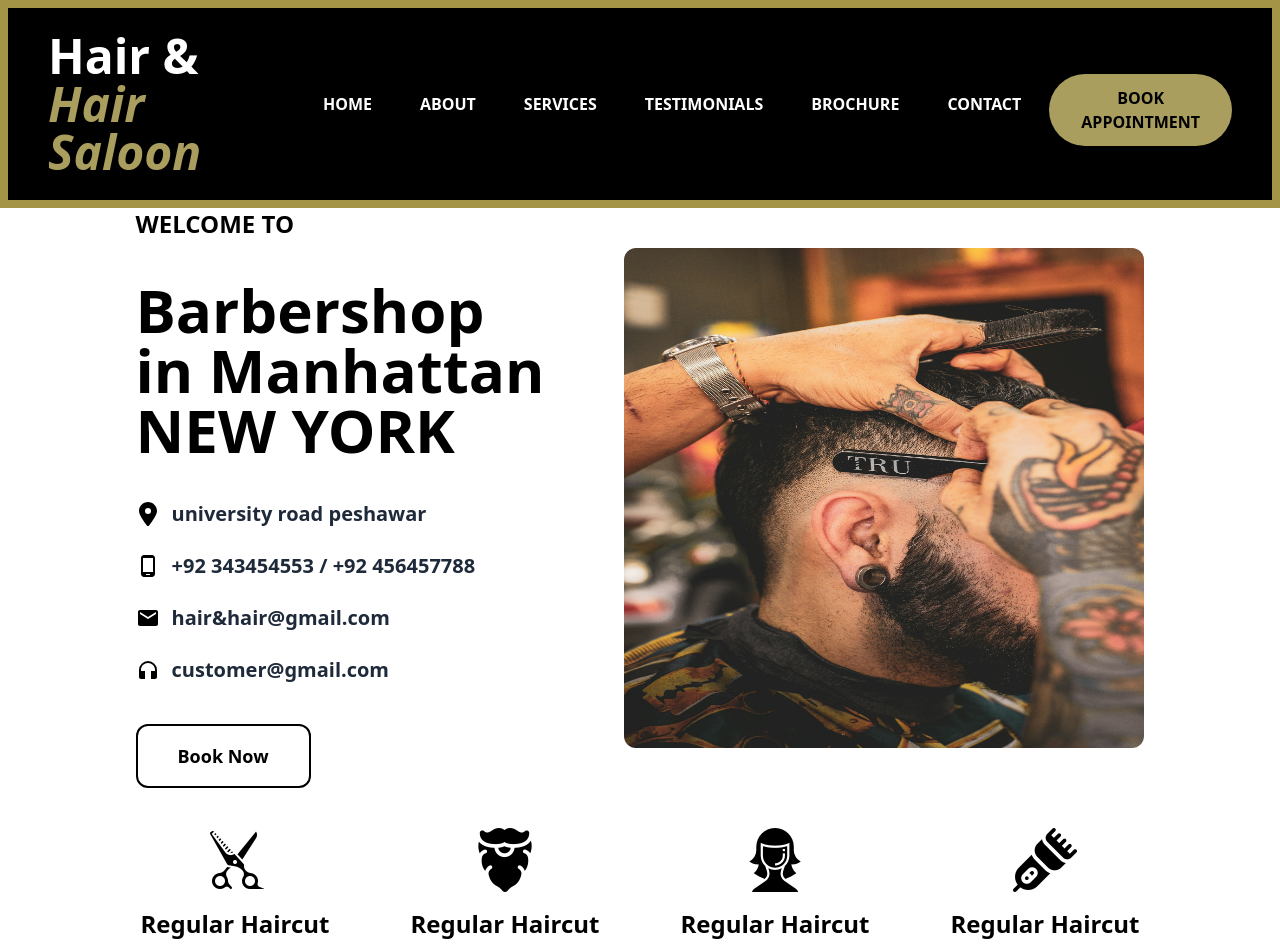
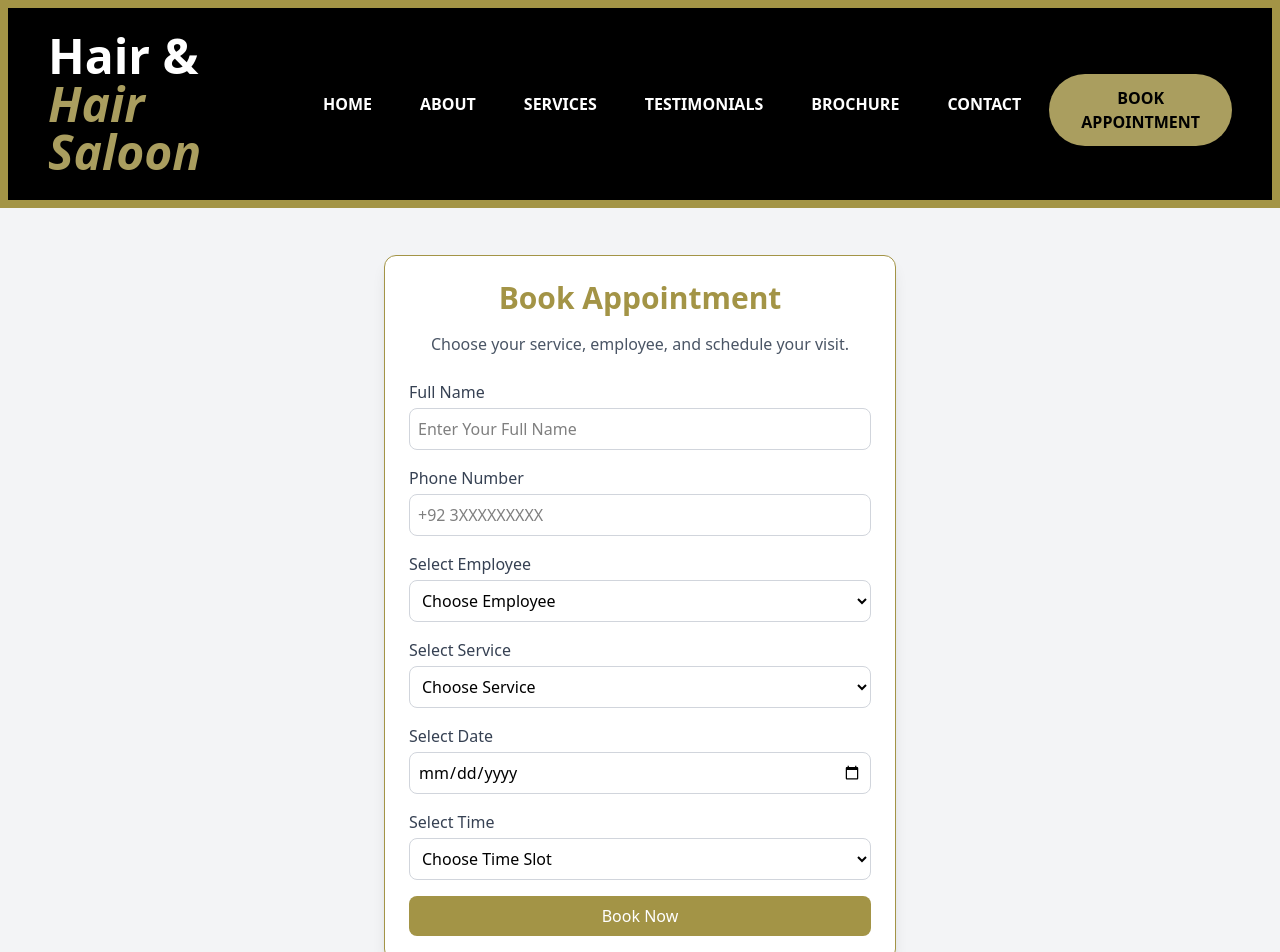
Before and after one commit to furqan934/hair-salon-app, a React (Vite) app in the folder frontend/: page /appointment in a window 1280 px wide. Shown: the top 952 px of the page. Built offline with nearby package versions, Linux system fonts and the light colour scheme.

Commit message:
New Featue Appointment form and Components Brochre was added

```diff
--- a/frontend/src/App.jsx
+++ b/frontend/src/App.jsx
@@ -1,35 +1,29 @@
-import React from 'react'
-// import Navebar from './components/Navebar'
-// import Footer from './components/Footer'
-// import Home from './pages/Home'
-// import Services from './pages/Services'
-// // import Team from './pages/Team'
-// import Dashboard from './pages/Dashboard'
-import { BrowserRouter,Routes,Router,Route } from 'react-router-dom'
-// import Booking from './pages/Booking'
+// export default App;
+import React from "react";
+import { Routes, Route } from "react-router-dom"; // ✅ no Router here
 
-import Header from './components/Header'
-import Hero from './pages/Hero'
-import WhyChoose from './pages/WhyChoose'
-import Pricing from './pages/Pricing'
-
+import Header from "./components/Header";
+import Hero from "./pages/Hero";
+import WhyChoose from "./pages/WhyChoose";
+import Pricing from "./pages/Pricing";
+import Appointment from "./components/Appointment";
+import Brochure from "./components/Brochure"
 
 const App = () => {
   return (
     <>
-    <div className=''>
       <Header />
-      <Hero />
-      <WhyChoose/>
-      <Pricing/>
-      {/* <Services />
-      <Team />
-      <Booking />
-      <Dashboard />
-      <Footer /> */}
-    </div>
+
+      <Routes>
+        <Route path="/" element={<Hero />} />
+        <Route path="/hero" element={<Hero />} />
+        <Route path="/whyChoose" element={<WhyChoose />} />
+        <Route path="/pricing" element={<Pricing />} />
+        <Route path="/appointment" element={<Appointment />} />
+        <Route path="/brochure" element={<Brochure />} />
+      </Routes>
     </>
-  )
-}
+  );
+};
 
-export default App
+export default App;
--- /dev/null
+++ b/frontend/src/components/Appointment.jsx
@@ -0,0 +1,250 @@
+import React, { useState } from "react";
+
+// Employees List
+const employees = [
+  { name: "Ali", role: "Hair Expert", price: 500 },
+  { name: "Hamza", role: "Skin Specialist", price: 3000 },
+  { name: "Saad", role: "Facial Expert", price: 1500 },
+];
+
+// Services List
+const services = [
+  { name: "Haircut", price: 500, duration: "30 min" },
+  { name: "Standard Facial", price: 3000, duration: "45 min" },
+  { name: "Deep Clean Facial", price: 1500, duration: "60 min" },
+  { name: "Skin Whitening Facial", price: 4000, duration: "60 min" },
+];
+
+const timeSlots = [
+  "10:00 AM – 10:30 AM",
+  "10:30 AM – 11:00 AM",
+  "11:00 AM – 11:30 AM",
+  "11:30 AM – 12:00 PM",
+  "12:00 PM – 12:30 PM",
+  "12:30 PM – 1:00 PM",
+  "2:00 PM – 2:30 PM",
+  "2:30 PM – 3:00 PM",
+  "3:00 PM – 3:30 PM",
+  "3:30 PM – 4:00 PM",
+  "4:00 PM – 4:30 PM",
+  "4:30 PM – 5:00 PM",
+  "5:00 PM – 5:30 PM",
+  "5:30 PM – 6:00 PM",
+];
+
+const BookAppointment = () => {
+  const [formData, setFormData] = useState({
+    name: "",
+    phone: "",
+    employee: "",
+    employee_price: "",
+    service: "",
+    service_price: "",
+    duration: "",
+    date: "",
+    time: "",
+  });
+
+  const handleChange = (e) => {
+    const { name, value } = e.target;
+
+    // Auto-set price when employee selected
+    if (name === "employee") {
+      const emp = employees.find((item) => item.name === value);
+      setFormData({
+        ...formData,
+        employee: value,
+        employee_price: emp ? emp.price : "",
+      });
+    }
+    // Auto-set price and duration when service selected
+    else if (name === "service") {
+      const serv = services.find((s) => s.name === value);
+      setFormData({
+        ...formData,
+        service: value,
+        service_price: serv ? serv.price : "",
+        duration: serv ? serv.duration : "",
+      });
+    } else {
+      setFormData({
+        ...formData,
+        [name]: value,
+      });
+    }
+  };
+
+  const handleSubmit = (e) => {
+    e.preventDefault();
+
+    // Save to localStorage
+    const oldData = JSON.parse(localStorage.getItem("appointments")) || [];
+    oldData.push(formData);
+    localStorage.setItem("appointments", JSON.stringify(oldData));
+
+    alert("Appointment booked successfully!");
+
+    // Reset form
+    setFormData({
+      name: "",
+      phone: "",
+      employee: "",
+      employee_price: "",
+      service: "",
+      service_price: "",
+      duration: "",
+      date: "",
+      time: "",
+    });
+  };
+
+  return (
+    <div className="flex justify-center items-center min-h-screen bg-gray-100 px-4">
+      <div className="w-full max-w-lg bg-white shadow-lg rounded-xl p-6 border border-[#a39446]">
+        <h2 className="text-3xl font-semibold text-center mb-4 text-[#a39446]">
+          Book Appointment
+        </h2>
+        <p className="text-center text-gray-600 mb-6">
+          Choose your service, employee, and schedule your visit.
+        </p>
+
+        <form onSubmit={handleSubmit} className="space-y-4">
+          {/* Full Name */}
+          <div>
+            <label className="block text-gray-700 font-medium mb-1">
+              Full Name
+            </label>
+            <input
+              type="text"
+              name="name"
+              value={formData.name}
+              onChange={handleChange}
+              required
+              placeholder="Enter Your Full Name"
+              className="w-full border border-gray-300 rounded-lg p-2 outline-none focus:border-[#a39446]"
+            />
+          </div>
+
+          {/* Phone Number */}
+          <div>
+            <label className="block text-gray-700 font-medium mb-1">
+              Phone Number
+            </label>
+            <input
+              type="text"
+              name="phone"
+              value={formData.phone}
+              onChange={handleChange}
+              required
+              placeholder="+92 3XXXXXXXXX"
+              className="w-full border border-gray-300 rounded-lg p-2 outline-none focus:border-[#a39446]"
+            />
+          </div>
+
+          {/* Employee Selection */}
+          <div>
+            <label className="block text-gray-700 font-medium mb-1">
+              Select Employee
+            </label>
+            <select
+              name="employee"
+              value={formData.employee}
+              onChange={handleChange}
+              required
+              className="w-full border border-gray-300 rounded-lg p-2 outline-none focus:border-[#a39446]"
+            >
+              <option value="">Choose Employee</option>
+              {employees.map((emp) => (
+                <option key={emp.name} value={emp.name}>
+                  {emp.name} – {emp.role} (Rs {emp.price})
+                </option>
+              ))}
+            </select>
+          </div>
+
+          {/* Employee Price Display */}
+          {formData.employee_price && (
+            <p className="text-[#a39446] font-semibold">
+              Employee Price: Rs {formData.employee_price}
+            </p>
+          )}
+
+          {/* Service Selection */}
+          <div>
+            <label className="block text-gray-700 font-medium mb-1">
+              Select Service
+            </label>
+            <select
+              name="service"
+              value={formData.service}
+              onChange={handleChange}
+              required
+              className="w-full border border-gray-300 rounded-lg p-2 outline-none focus:border-[#a39446]"
+            >
+              <option value="">Choose Service</option>
+              {services.map((service) => (
+                <option key={service.name} value={service.name}>
+                  {service.name} (Rs {service.price}, {service.duration})
+                </option>
+              ))}
+            </select>
+          </div>
+
+          {/* Service Price & Duration Display */}
+          {formData.service_price && (
+            <p className="text-[#a39446] font-semibold">
+              Service Price: Rs {formData.service_price} | Duration:{" "}
+              {formData.duration}
+            </p>
+          )}
+
+          {/* Date */}
+          <div>
+            <label className="block text-gray-700 font-medium mb-1">
+              Select Date
+            </label>
+            <input
+              type="date"
+              name="date"
+              value={formData.date}
+              onChange={handleChange}
+              required
+              className="w-full border border-gray-300 rounded-lg p-2 outline-none focus:border-[#a39446]"
+            />
+          </div>
+
+          {/* Time Slot */}
+          <div>
+            <label className="block text-gray-700 font-medium mb-1">
+              Select Time
+            </label>
+            <select
+              name="time"
+              value={formData.time}
+              onChange={handleChange}
+              required
+              className="w-full border border-gray-300 rounded-lg p-2 outline-none focus:border-[#a39446]"
+            >
+              <option value="">Choose Time Slot</option>
+              {timeSlots.map((slot, index) => (
+                <option key={index} value={slot}>
+                  {slot}
+                </option>
+              ))}
+            </select>
+          </div>
+
+          {/* Submit Button */}
+          <button
+            type="submit"
+            className="w-full bg-[#a39446] text-white font-medium py-2 rounded-lg transition hover:bg-amber-500"
+          >
+            Book Now
+          </button>
+        </form>
+      </div>
+    </div>
+  );
+};
+
+export default BookAppointment;
--- a/frontend/src/components/Brochure.jsx
+++ b/frontend/src/components/Brochure.jsx
@@ -1,5 +1,5 @@
 import React from "react";
-import Brocher_img from "../assets/dubi-b.jpg"
+import Brocher_img from "../assets/Images/brochure.jpg"
 const Brochure = () => {
   return (
     <section id="brochure" className="flex flex-col justify-center items-center bg-[#f5f5f5] py-10 min-h-screen">
--- a/frontend/src/components/Header.jsx
+++ b/frontend/src/components/Header.jsx
@@ -1,17 +1,24 @@
 import React, { useState } from "react";
-import { Link } from "react-router-dom";
+import { Link, useNavigate } from "react-router-dom";
 import { FaXmark, FaBars } from "react-icons/fa6";
+import Appointment from "./Appointment";
 const Header = () => {
+  // i use navigate for link the appointment comp into button
+  const navigate = useNavigate(); // init an empty navigate
+  const goToAppointment = () => {
+    navigate("/appointment"); // go to appointment
+  };
+
   const [is_menu_open, set_is_menu_open] = useState(false);
   const toggle_menu = () => set_is_menu_open(!is_menu_open);
 
   const nav_items = [
-    { link: "Home", path: "home" },
-    { link: "About", path: "about" },
-    { link: "Services", path: "services" },
-    { link: "Testimonials", path: "testimonials" },
-    { link: "Brochure", path: "brochure" },
-    { link: "Contact", path: "contact" },
+    { link: "Home", path: "/" },
+    { link: "About", path: "/whyChoose" },
+    { link: "Services", path: "/services" },
+    { link: "Testimonials", path: "/testimonials" },
+    { link: "Brochure", path: "/brochure" },
+    { link: "Contact", path: "/contact" },
   ];
 
   return (
@@ -37,7 +44,10 @@ const Header = () => {
         </ul>
 
         {/* Mobile Menu Button */}
-        <div className="flex justify-center items-center lg:hidden" onClick={toggle_menu}>
+        <div
+          className="flex justify-center items-center lg:hidden"
+          onClick={toggle_menu}
+        >
           {is_menu_open ? (
             <FaXmark className="text-white text-2xl cursor-pointer" />
           ) : (
@@ -63,7 +73,12 @@ const Header = () => {
             ))}
           </ul>
         </div>
-        <button className="bg-[#aa9e5f] px-8 py-3 rounded-full hover:bg-white hover:text-black font-bold mt-3 hidden lg:flex trasform hover:scale-110  transition-transform duration300 cursor-pointer ">BOOK APPOINTMENT</button>
+        <button
+          onClick={goToAppointment}
+          className="bg-[#aa9e5f] px-8 py-3 rounded-full hover:bg-white hover:text-black font-bold mt-3 hidden lg:flex trasform hover:scale-110  transition-transform duration300 cursor-pointer "
+        >
+          BOOK APPOINTMENT
+        </button>
       </nav>
     </>
   );
--- a/frontend/src/pages/WhyChoose.jsx
+++ b/frontend/src/pages/WhyChoose.jsx
@@ -3,8 +3,14 @@ import whyimg from "../assets/images/why3.webp";
 import { FaAngleDoubleRight } from "react-icons/fa";
 import AOS from "aos";
 import "aos/dist/aos.css";
+import { useNavigate } from "react-router-dom";
 
 const WhyChoose = () => {
+  const navigate = useNavigate(); // init an empty navigate
+  const goToAppointment = () => {
+    navigate("/appointment"); // go to appointment
+  };
+
   useEffect(() => {
     AOS.init({
       offset: 200,
@@ -34,13 +40,16 @@ const WhyChoose = () => {
           <p className="text-xl text-black font-lg">FRIDAY 10AM - 8PM</p>
           <p className="text-xl text-black font-lg">SATURDAY 10AM - 8PM</p>
         </div>
-        <button className="px-10 py-4 rounded-xl border-2 border-black text-black font-semibold text-lg hover:bg-black hover:text-white mt-6">
+        <button
+          onClick={goToAppointment}
+          className="px-10 py-4 rounded-xl border-2 border-black text-black font-semibold text-lg hover:bg-black hover:text-white mt-6"
+        >
           BOOK ONLINE
         </button>
       </div>
       <div
-        data-aoS="slide-up"
-        data-aoS-delay="200"
+        data-aos="slide-up"
+        data-aos-delay="200"
         className="md:w-[40%] w-full flex flex-col justify-center items-start gap-6 h-fit"
       >
         <h1 className="text-6xl text-white font-bold text-center">
@@ -60,31 +69,38 @@ const WhyChoose = () => {
               Always welcoming environment
             </h1>
           </div>
-            <div id="icon-box" className="flex justify-center items-center gap-3">
+          <div id="icon-box" className="flex justify-center items-center gap-3">
             <FaAngleDoubleRight className="text-white size-6" />
             <h1 className="text-xl text-white font-semibold">
               Always welcoming environment
             </h1>
           </div>
-            <div id="icon-box" className="flex justify-center items-center gap-3">
+          <div id="icon-box" className="flex justify-center items-center gap-3">
             <FaAngleDoubleRight className="text-white size-6" />
             <h1 className="text-xl text-white font-semibold">
               Always welcoming environment
             </h1>
           </div>
-            <div id="icon-box" className="flex justify-center items-center gap-3">
+          <div id="icon-box" className="flex justify-center items-center gap-3">
             <FaAngleDoubleRight className="text-white size-6" />
             <h1 className="text-xl text-white font-semibold">
               Always welcoming environment
             </h1>
           </div>
 
-            <div id="icon-box" className="flex justify-center items-center gap-3">
+          <div id="icon-box" className="flex justify-center items-center gap-3">
             <FaAngleDoubleRight className="text-white size-6" />
             <h1 className="text-xl text-white font-semibold">
               Always welcoming environment
             </h1>
           </div>
+
+          <button
+            onClick={goToAppointment}
+            className="px-10 py-4 bg-white text-black  rounded-x font-semibold rounded-xl hover:bg-[#a39446] hover:text-black"
+          >
+            BOOK APPOINTMENT
+          </button>
         </div>
       </div>
     </section>
```
Also changed, not shown: frontend/src/pages/Hero.jsx (+34 -17 lines), frontend/src/assets/Images/brochure.jpg (added).
